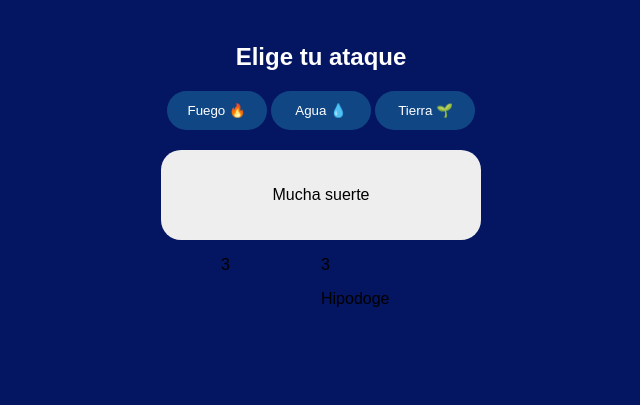
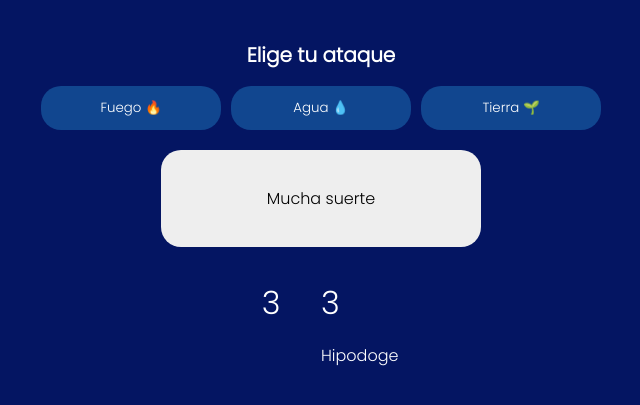
Before and after one commit to julian3035/juego-mokepon-platzi, a plain HTML site: page mokepon/mokepon.html in a window 1280 px wide. Both pictures are taken after a click on the button "Seleccionar". Shown: the part 77-482 px from the top of the page, without its empty margins (319-959 px from the left). Drawn offline with Linux system fonts and the light colour scheme.

Commit message:
Mejorando el diseño del juego

```diff
--- a/mokepon/mokepon.html
+++ b/mokepon/mokepon.html
@@ -13,23 +13,24 @@
             <h2 class="subtitulo">Elige tu mascota:</h2>
 
             <div class="tarjetas">
+                <input type="radio" name="mascota" id="hipodoge" />
                 <label class="tarjeta-de-mokepon" for="hipodoge">
                     <p>Hipodoge</p>
                     <img src="./assets/mokepons_mokepon_hipodoge_attack.webp" alt="Hipodoge">
                 </label>
-                <input type="radio" name="mascota" id="hipodoge" />
 
+                <input type="radio" name="mascota" id="capipepo" />
                 <label class="tarjeta-de-mokepon" for="capipepo">
                     <p>Capipepo</p>
                     <img src="./assets/mokepons_mokepon_capipepo_attack.webp" alt="Capipepo">
                 </label>
-                <input type="radio" name="mascota" id="capipepo" />
 
+                <input type="radio" name="mascota" id="ratigueya" />
                 <label class="tarjeta-de-mokepon" for="ratigueya">
                     <p>Ratigueya</p>
                     <img src="./assets/mokepons_mokepon_ratigueya_attack.webp" alt="Ratigueya">
                 </label>
-                <input type="radio" name="mascota" id="ratigueya" />
+
             </div>
 
             <button id="boton-mascota">Seleccionar</button>
@@ -39,7 +40,7 @@
             <h1 class="titulo">Mokepon</h1>
             <h2 class="subtitulo">Elige tu ataque</h2>
 
-            <div>
+            <div class="tarjetas-ataques">
                 <button id="boton-fuego" class="boton-de-ataque">Fuego 🔥</button>
                 <button id="boton-agua" class="boton-de-ataque">Agua 💧</button>
                 <button id="boton-tierra" class="boton-de-ataque">Tierra 🌱</button>
@@ -54,12 +55,12 @@
             </div>
 
             <div class="ataques">
-                <div>
+                <div class="ataques-jugador">
                     <p id="vidas-jugador">3</p>
                     <p id="mascota-jugador"></p>
                     <div id="ataques-del-jugador"></div>
                 </div>
-                <div>
+                <div class="ataques-">
                     <p id="vidas-enemigo">3</p>
                     <p id="mascota-enemigo"></p>
                     <div id="ataques-del-enemigo"></div>
--- a/mokepon/styles.css
+++ b/mokepon/styles.css
@@ -1,10 +1,9 @@
 @import url('https://fonts.googleapis.com/css2?family=Fredoka+One&family=Poppins:wght@300&display=swap');
 
 body {
-    font-family: "popins", sans-serif;
+  font-family: 'Poppins', sans-serif;
   background-color: #041562;
 }
-
 
 #seleccionar-mascota {
   display: flex;
@@ -16,23 +15,23 @@ body {
 .titulo {
   color: white;
   font-size: 32px;
-    font-family: "Fredoka One", cursive;
+  font-family: 'Fredoka One', cursive;
 }
 
 .subtitulo {
   color: white;
+  font-size: 20px;
 }
 
-.tarjetas{
+.tarjetas, .tarjetas-ataques {
   display: flex;
   gap: 10px;
-
 }
 
 .tarjeta-de-mokepon {
   width: 180px;
   height: 100px;
-    background: #114685;
+  background: #11468F;
   padding: 10px;
   box-sizing: border-box;
   border-radius: 20px;
@@ -47,13 +46,13 @@ body {
 }
 
 #boton-mascota {
-    width: 180x;
+  width: 180px;
   height: 40px;
   border-radius: 20px;
   background: transparent;
   border: 2px solid white;
   color: white;
-    font-family: "popins", sans-serif;
+  font-family: 'Poppins', sans-serif;
   margin-top: 30px;
 }
 
@@ -61,20 +60,24 @@ input {
   display: none;
 }
 
+input:checked + label {
+   background-color: #5D8BF4;
+}
 #seleccionar-ataque {
+  display: flex;
   flex-direction: column;
   align-items: center;
 }
 
 .boton-de-ataque {
-    background-color: #114685;
+  background-color: #11468F;
   padding: 10px;
   box-sizing: border-box;
   border-radius: 20px;
   border-color: transparent;
-    width: 100px;
+  width: 180px;
   color: white;
-    font-family: "popins", sans-serif;
+  font-family: 'Poppins', sans-serif;
 }
 
 #mensajes {
@@ -86,15 +89,33 @@ input {
   display: flex;
   align-items: center;
   flex-direction: column;
-    font-family: "popins", sans-serif;
 }
 
 #boton-reiniciar {
   border: none;
-    color: #11468f
+  color: #11468F;
+  font-family: 'Poppins', sans-serif;
 }
 
 .ataques {
   display: grid;
   grid-template-columns: 100px 100px;
+  color: white;
 }
+
+#vidas-jugador, #vidas-enemigo {
+  font-size: 32px;
+  margin-bottom: 0;
+}
+
+.ataques-jugador, .ataques-enemigo {
+  display: flex;
+  flex-direction: column;
+  align-items: center;
+}
+
+@media (max-width: 360px) {
+  .tarjetas, .tarjetas-ataques {
+    flex-direction: column;
+  }
+}
```
Lines whose indentation alone changed are shown as unchanged.
